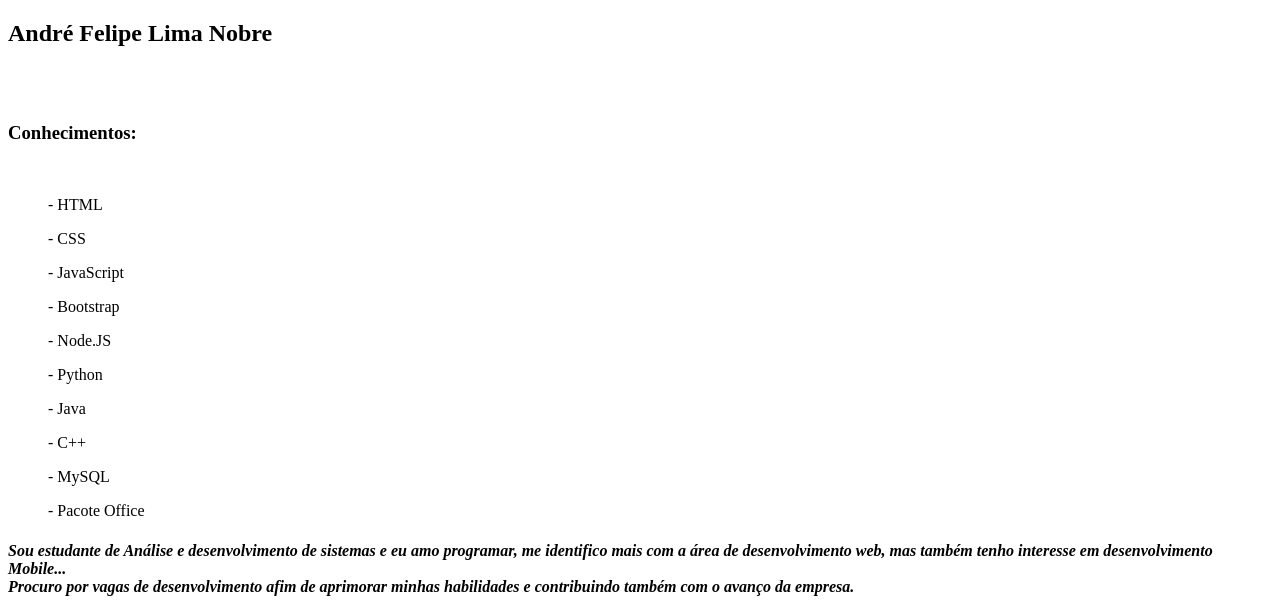
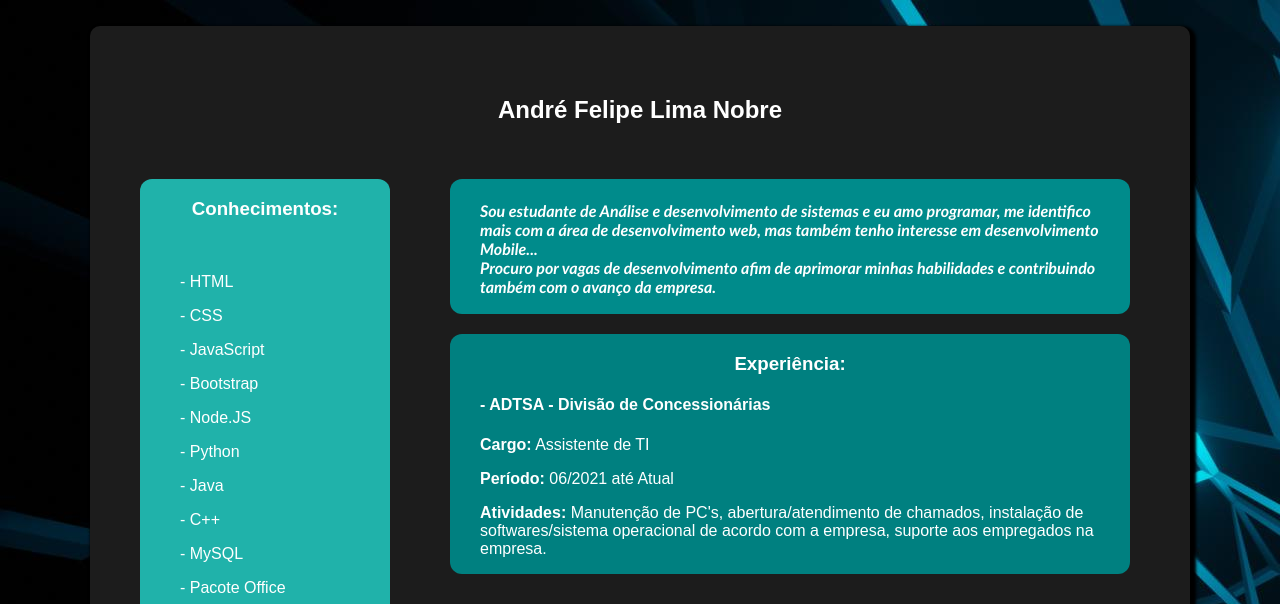
Before and after one commit to AndreNobree/Introducao, a plain HTML site: page index.html in a window 1280 px wide. Shown: the top 604 px of the page. Drawn offline with Linux system fonts and the light colour scheme; files that its build step writes are made by us from their sources.

Commit message:
Update index.html

```diff
--- a/index.html
+++ b/index.html
@@ -9,7 +9,7 @@
 	<title>Perfil</title>
 
 	<link rel="icon" href="https://app.rocketseat.com.br/favicon.png"/> <!--icone na aba-->
-	<link rel="stylesheet" href="introducao.css">
+	<link rel="stylesheet" href="introducão.css">
 	<!--OU  <link rel="shortcut icon" type="imagex/png" href="favicon.ico">  -->  <!--icone na aba-->
 
 </head>
```
